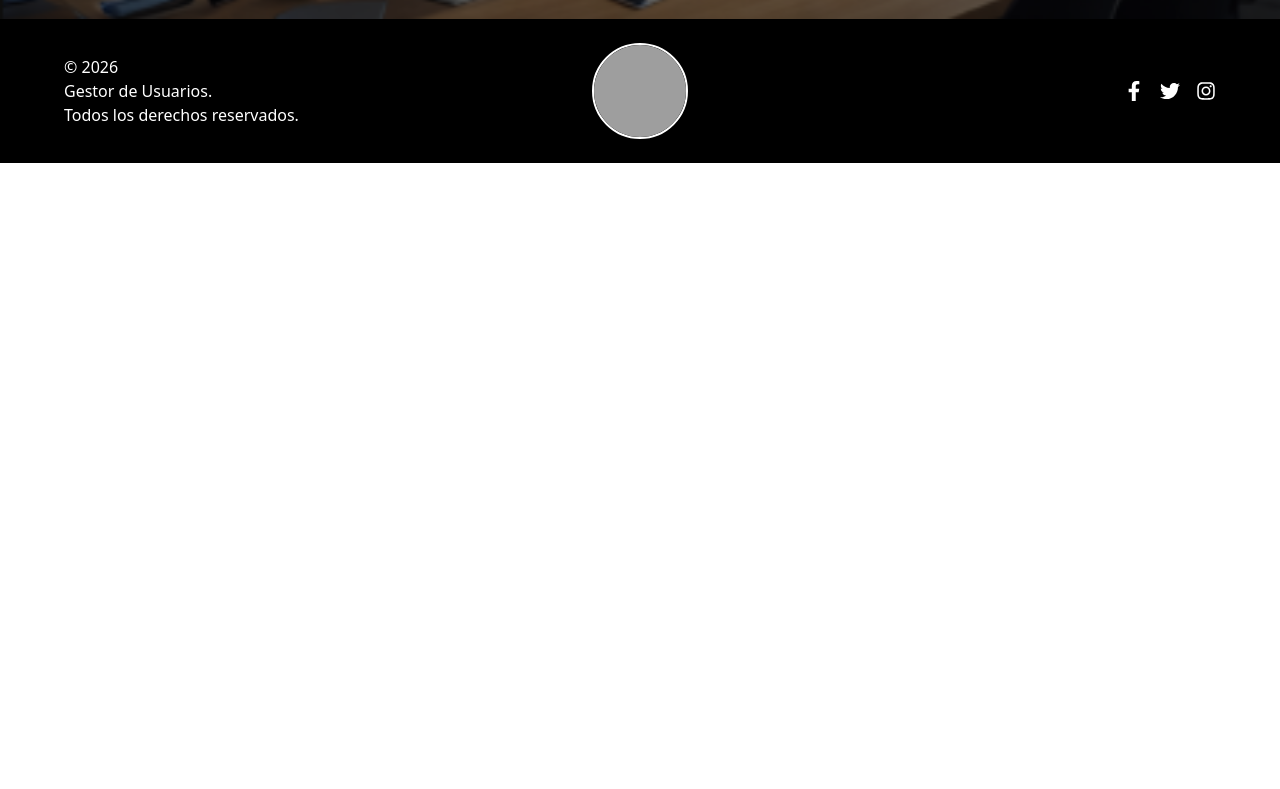
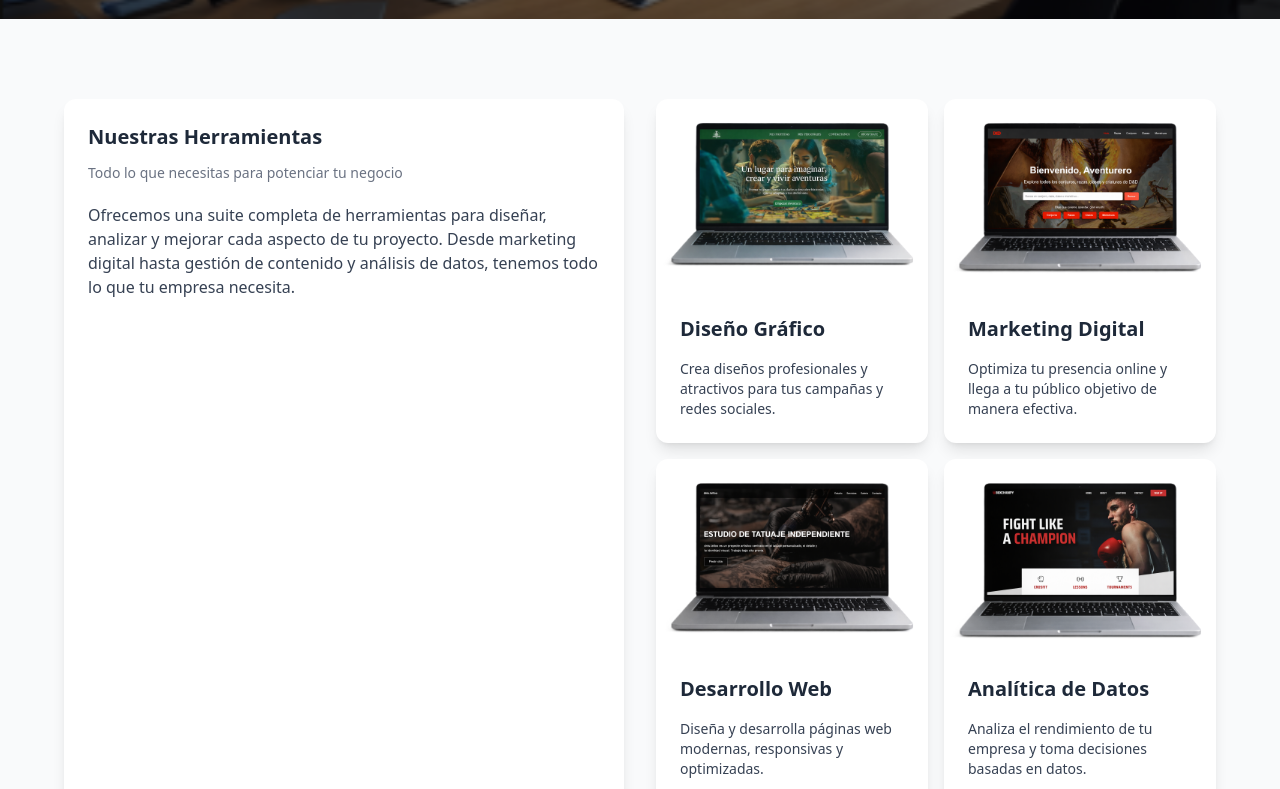
Before and after one commit to Daniel121826/ProyectoFinal_DIW, a React app: page / in a window 1280 px wide. Shown: the part 611-1400 px from the top of the page. Before the commit the page ends 800 px from the top, so only its background shows below. Built offline with nearby package versions, Linux system fonts and the light colour scheme; grey boxes are pictures that could not be loaded; the HTML template or start-up script is replaced by a standard one.

Commit message:
segunda seccion añadiad

```diff
--- a/src/App.jsx
+++ b/src/App.jsx
@@ -2,6 +2,7 @@ import './App.css'
 import Navbar from './componentes/Navbar'
 import Footer from './componentes/Footer'
 import ContactSection from './componentes/ContactSection'
+import CardsSection from './componentes/CardsSection'
 
 function App() {
 
@@ -9,6 +10,7 @@ function App() {
     <div>
      <Navbar/>
      <ContactSection />
+     <CardsSection/>
       <Footer/>
     </div>
   )
--- /dev/null
+++ b/src/componentes/CardsSection.jsx
@@ -0,0 +1,56 @@
+import Card from "./Card";
+import smallImage1 from "../assets/servicio1.png";
+import smallImage2 from "../assets/servicio2.png";
+import smallImage3 from "../assets/servicio3.png";
+import smallImage4 from "../assets/servicio4.png";
+
+export default function ToolsSection() {
+  return (
+    <div className="w-full py-20 bg-gray-50">
+      <div className="w-[90%] mx-auto flex flex-col lg:flex-row gap-8">
+
+        <div className="flex-1">
+          <Card
+            title="Nuestras Herramientas"
+            subtitle="Todo lo que necesitas para potenciar tu negocio"
+            className="h-full"
+          >
+            <p className="text-gray-700 mt-2">
+              Ofrecemos una suite completa de herramientas para diseñar, analizar y mejorar cada aspecto de tu proyecto. Desde marketing digital hasta gestión de contenido y análisis de datos, tenemos todo lo que tu empresa necesita.
+            </p>
+          </Card>
+        </div>
+        <div className="flex-1 grid grid-cols-1 md:grid-cols-2 gap-4">
+          <Card
+            title="Diseño Gráfico"
+            image={smallImage1}
+          >
+            <p className="text-gray-700 text-sm mt-1">Crea diseños profesionales y atractivos para tus campañas y redes sociales.</p>
+          </Card>
+
+          <Card
+            title="Marketing Digital"
+            image={smallImage2}
+          >
+            <p className="text-gray-700 text-sm mt-1">Optimiza tu presencia online y llega a tu público objetivo de manera efectiva.</p>
+          </Card>
+
+          <Card
+            title="Desarrollo Web"
+            image={smallImage3}
+          >
+            <p className="text-gray-700 text-sm mt-1">Diseña y desarrolla páginas web modernas, responsivas y optimizadas.</p>
+          </Card>
+
+          <Card
+            title="Analítica de Datos"
+            image={smallImage4}
+          >
+            <p className="text-gray-700 text-sm mt-1">Analiza el rendimiento de tu empresa y toma decisiones basadas en datos.</p>
+          </Card>
+        </div>
+
+      </div>
+    </div>
+  );
+}
```
